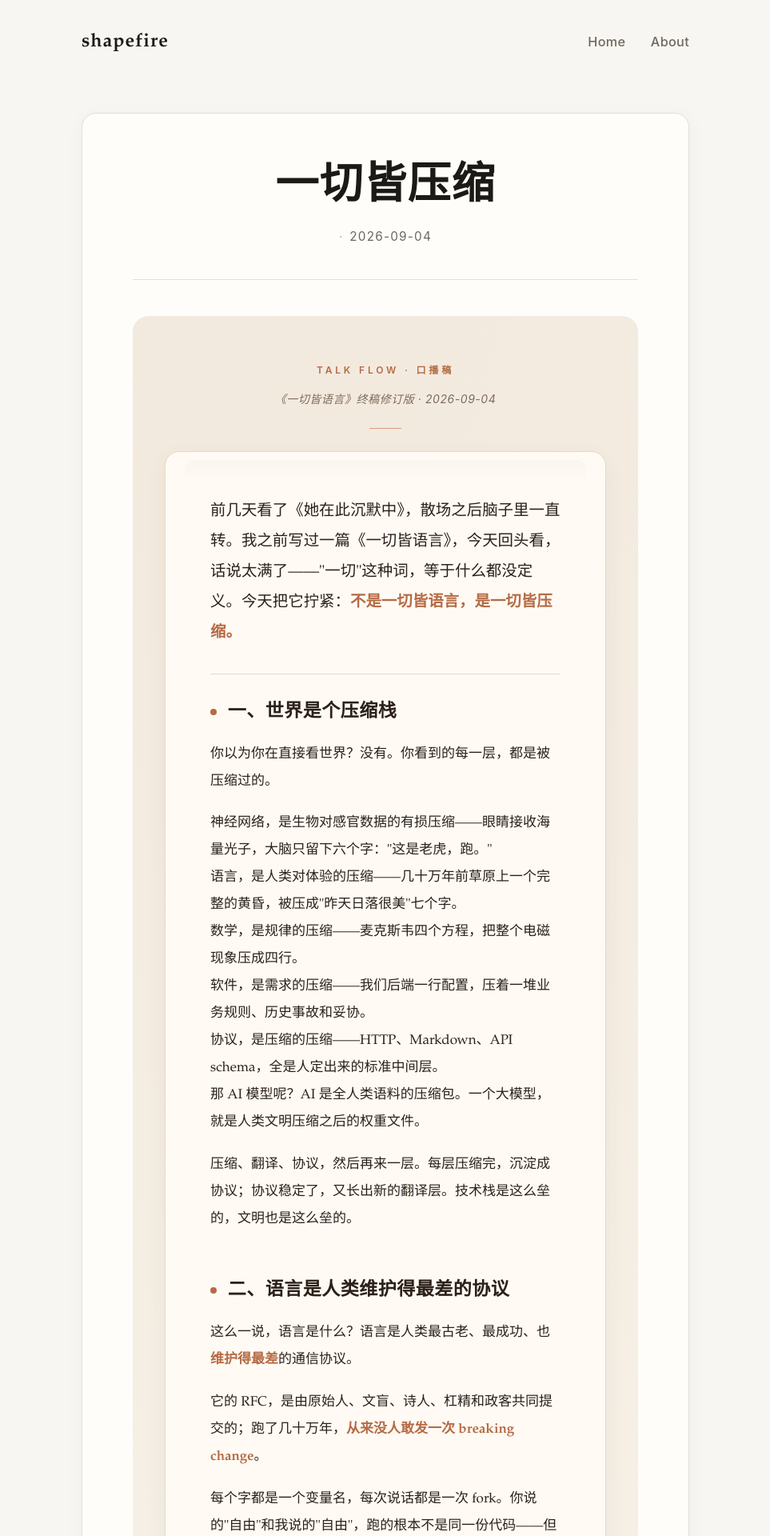
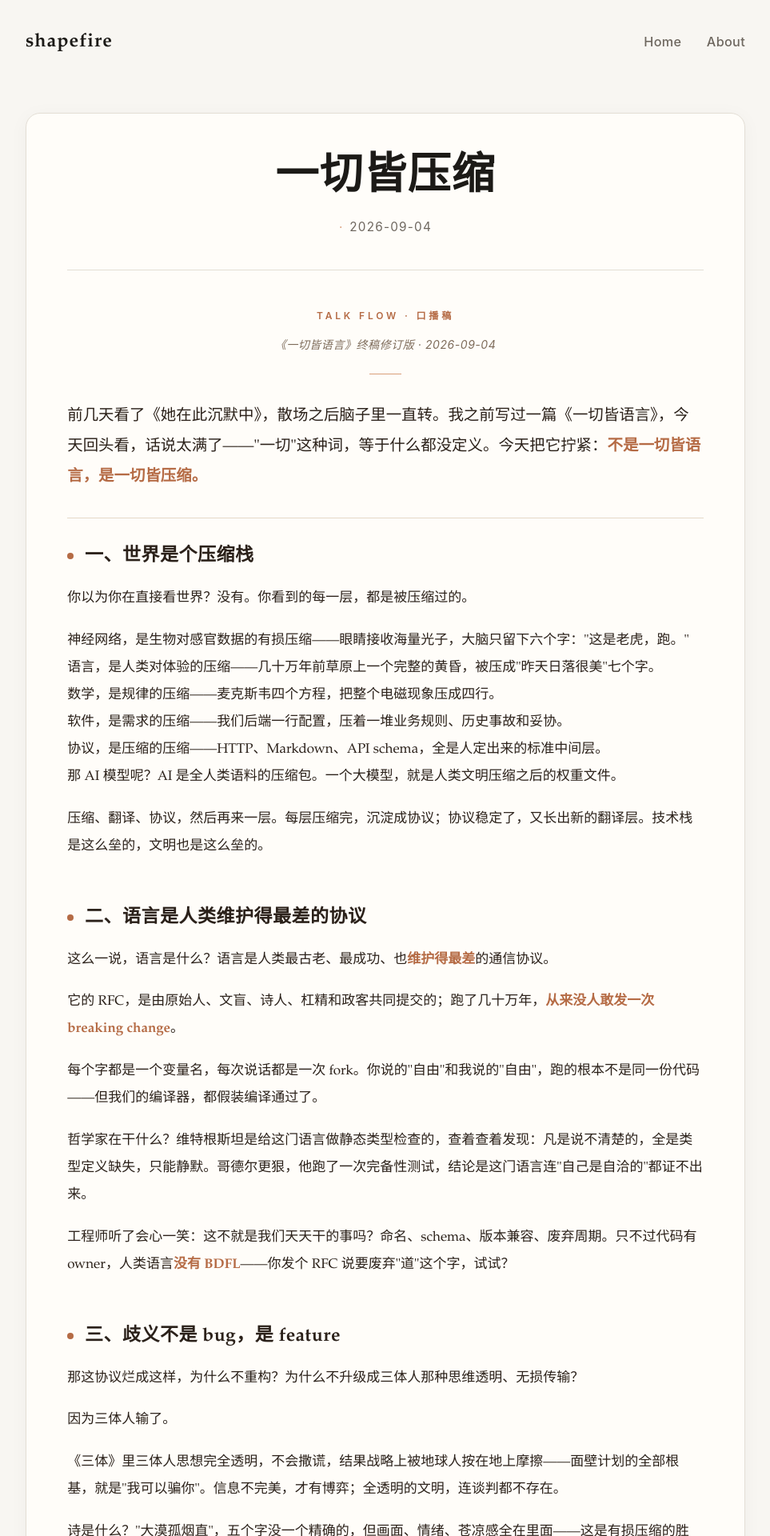
Before and after one commit to jangels/jangels.github.io, a Jekyll site: the page built from docs/_posts/2026-09-04-everything-is-compression.markdown, in a window 1280 px wide. Shown: the top 1920 px of the page at 80% size, without its empty margins (158-1121 px from the left). Built offline with Jekyll 4.4.1, drawn with Linux system fonts in a browser that asks for light colours.

Commit message:
Widen content column; strip redundant nested background layers

```diff
--- a/docs/assets/css/style.css
+++ b/docs/assets/css/style.css
@@ -6,7 +6,7 @@
   --accent-light: #d99e7a;
   --line: #e3ded5;
   --card: #fffdf9;
-  --max: 760px;
+  --max: 900px;
   --sans: -apple-system, BlinkMacSystemFont, "PingFang SC", "Microsoft YaHei", "Noto Sans SC", sans-serif;
   --serif: "Noto Serif SC", "Songti SC", "STSong", "Iowan Old Style", "Palatino Linotype", Georgia, "Times New Roman", serif;
 }
@@ -143,7 +143,7 @@ article.post, article.page {
   background: var(--card);
   border: 1px solid var(--line);
   border-radius: 18px;
-  padding: clamp(2rem, 5vw, 3.5rem);
+  padding: clamp(1.75rem, 4vw, 3rem);
   box-shadow: 0 4px 24px rgba(60,50,30,0.04);
 }
 
@@ -226,8 +226,6 @@ article.post, article.page {
 
 /* ---- 一切皆压缩 · 终稿 专用样式 (scoped to .essay-compress) ---- */
 .essay-compress {
-  --e-bg: #f6f0e6;
-  --e-card: #fffbf4;
   --e-ink: #2b211a;
   --e-ink-soft: #7d6b5a;
   --e-accent: #b56b45;
@@ -237,31 +235,26 @@ article.post, article.page {
   --e-serif: "Noto Serif SC", "Songti SC", "STSong", "Iowan Old Style", "Palatino Linotype", Georgia, "Times New Roman", serif;
   --e-sans: -apple-system, BlinkMacSystemFont, "PingFang SC", "Microsoft YaHei", "Noto Sans SC", sans-serif;
 
-  background:
-    radial-gradient(circle at 20% 0%, rgba(181,107,69,0.05) 0%, transparent 42%),
-    radial-gradient(circle at 80% 100%, rgba(110,138,106,0.05) 0%, transparent 42%),
-    var(--e-bg);
+  background: transparent;
   color: var(--e-ink);
   font-family: var(--e-serif);
   line-height: 2;
   font-size: 17px;
-  padding: clamp(28px, 6vw, 56px) clamp(14px, 4vw, 40px);
-  border-radius: 20px;
-  margin: 0 0 2rem;
-  position: relative;
+  padding: 0;
+  margin: 0;
 }
 
 .essay-compress * { box-sizing: border-box; }
 
 .essay-compress .page {
-  max-width: 700px;
+  max-width: 100%;
   margin: 0 auto;
 }
 
 /* masthead */
 .essay-compress .masthead {
   text-align: center;
-  margin-bottom: 28px;
+  margin-bottom: 34px;
   position: relative;
 }
 .essay-compress .masthead::after {
@@ -290,28 +283,13 @@ article.post, article.page {
   font-style: italic;
 }
 
-/* article card */
+/* article body */
 .essay-compress article {
-  background: var(--e-card);
-  border: 1px solid var(--e-line);
-  border-radius: 18px;
-  padding: clamp(30px, 6vw, 56px);
-  box-shadow:
-    0 1px 1px rgba(90,70,40,0.03),
-    0 8px 28px rgba(90,70,40,0.06);
-  position: relative;
-}
-
-.essay-compress article::before {
-  content: "";
-  position: absolute;
-  top: 10px;
-  left: 24px;
-  right: 24px;
-  height: 30px;
-  background: linear-gradient(to bottom, rgba(0,0,0,0.02), transparent);
-  border-radius: 12px 12px 0 0;
-  pointer-events: none;
+  background: transparent;
+  border: none;
+  border-radius: 0;
+  padding: 0;
+  box-shadow: none;
 }
 
 .essay-compress article > p:first-of-type { margin-top: 0; }
@@ -384,7 +362,7 @@ article.post, article.page {
 
 /* loop cards */
 .essay-compress .loop {
-  background: #fdf8f0;
+  background: rgba(181, 107, 69, 0.05);
   border: 1px solid var(--e-line);
   border-left: 4px solid var(--e-green);
   border-radius: 12px;
@@ -437,10 +415,10 @@ article.post, article.page {
 .essay-compress ::selection { background: rgba(181, 107, 69, 0.16); }
 
 @media (max-width: 600px) {
-  .essay-compress { font-size: 16px; border-radius: 14px; }
-  .essay-compress article { border-radius: 14px; padding: 24px 20px; }
+  .essay-compress { font-size: 16px; }
   .essay-compress .kicker { letter-spacing: 0.2em; }
   .essay-compress h2 { font-size: 1.15rem; gap: 0.45em; }
+  .essay-compress .masthead { margin-bottom: 26px; }
 }
 
 /* ---- small screen global ---- */
```
